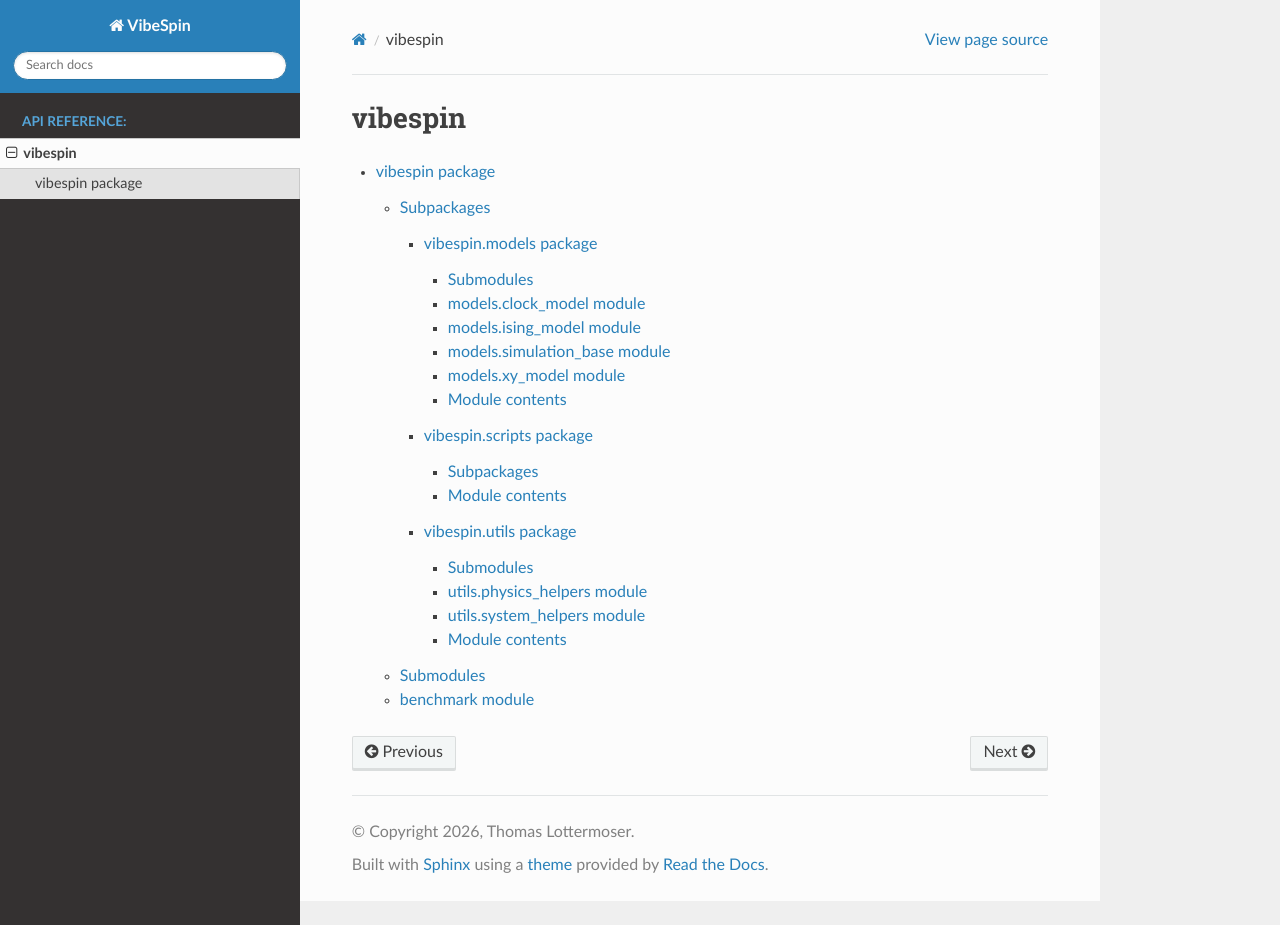
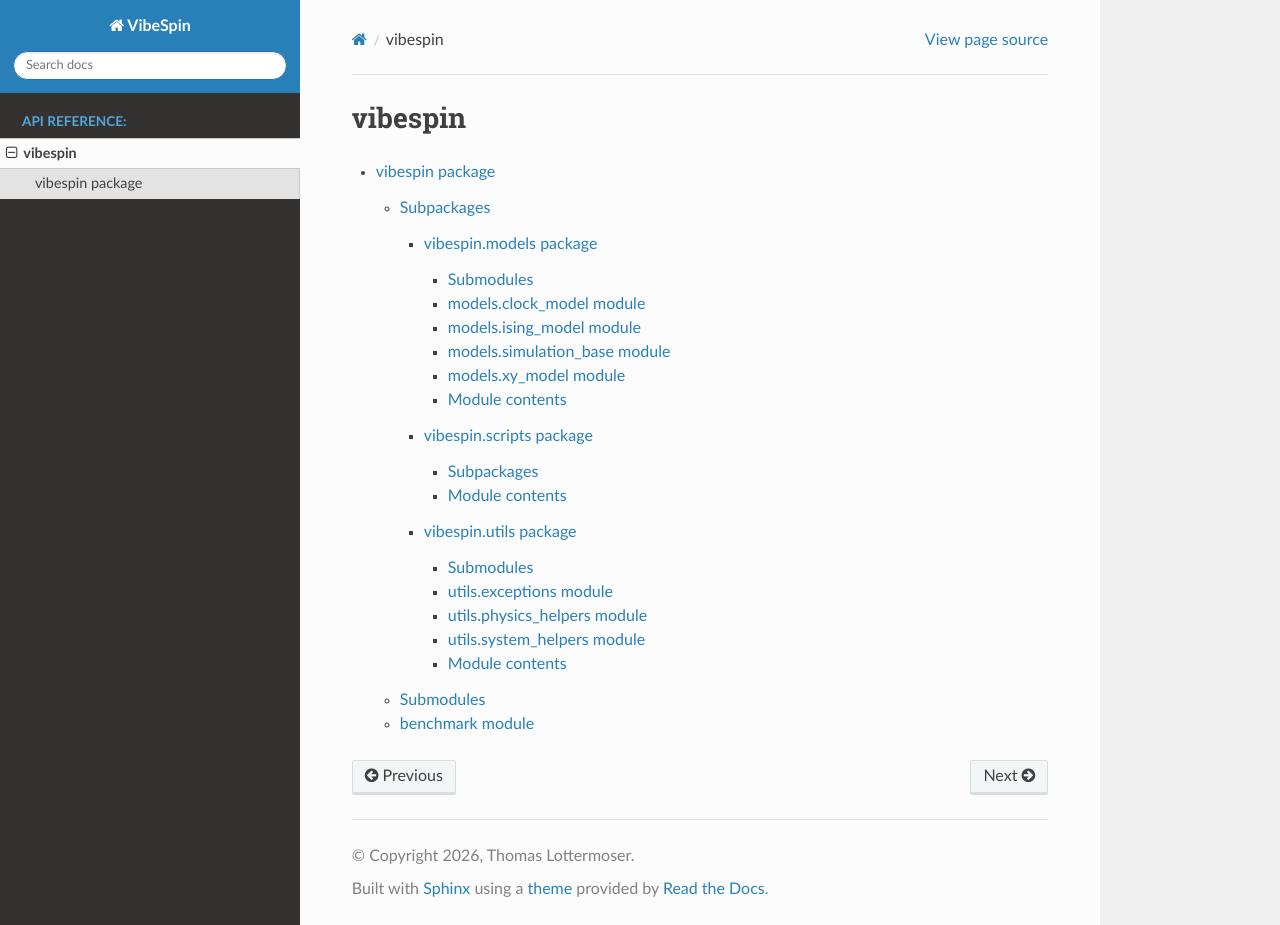
Before and after one commit to manganite/VibeSpin, a Sphinx documentation site: the page built from docs/source/api/modules.rst, in a window 1280 px wide and 925 px high. Built offline with Sphinx 7.4.7 and the Read the Docs theme 3.1.0, drawn with Linux system fonts in a browser that asks for light colours; pages that are not in the unit, such as notebooks, are missing from menus.

Commit message:
docs(api): regenerate utils API reference

```diff
--- a/docs/source/api/vibespin.utils.rst
+++ b/docs/source/api/vibespin.utils.rst
@@ -3,6 +3,14 @@ vibespin.utils package
 
 Submodules
 ----------
+
+utils.exceptions module
+-----------------------
+
+.. automodule:: utils.exceptions
+   :members:
+   :show-inheritance:
+   :undoc-members:
 
 utils.physics\_helpers module
 -----------------------------
```
